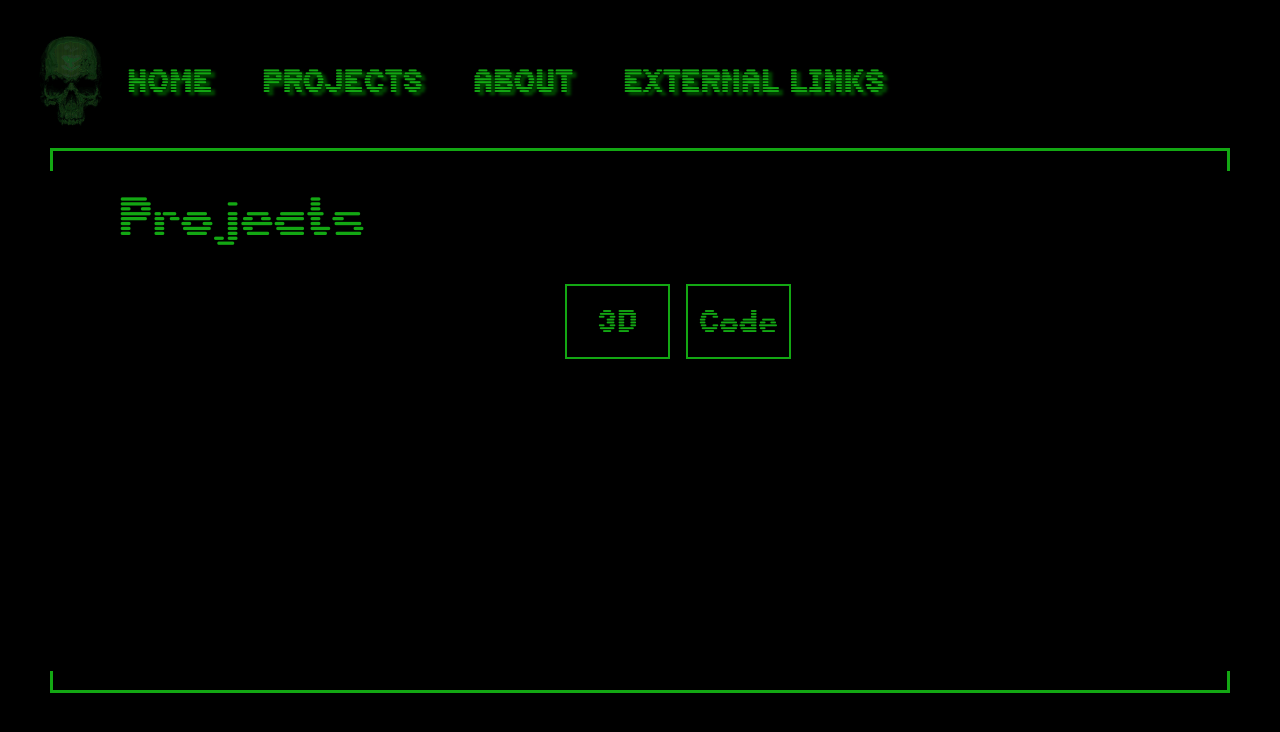
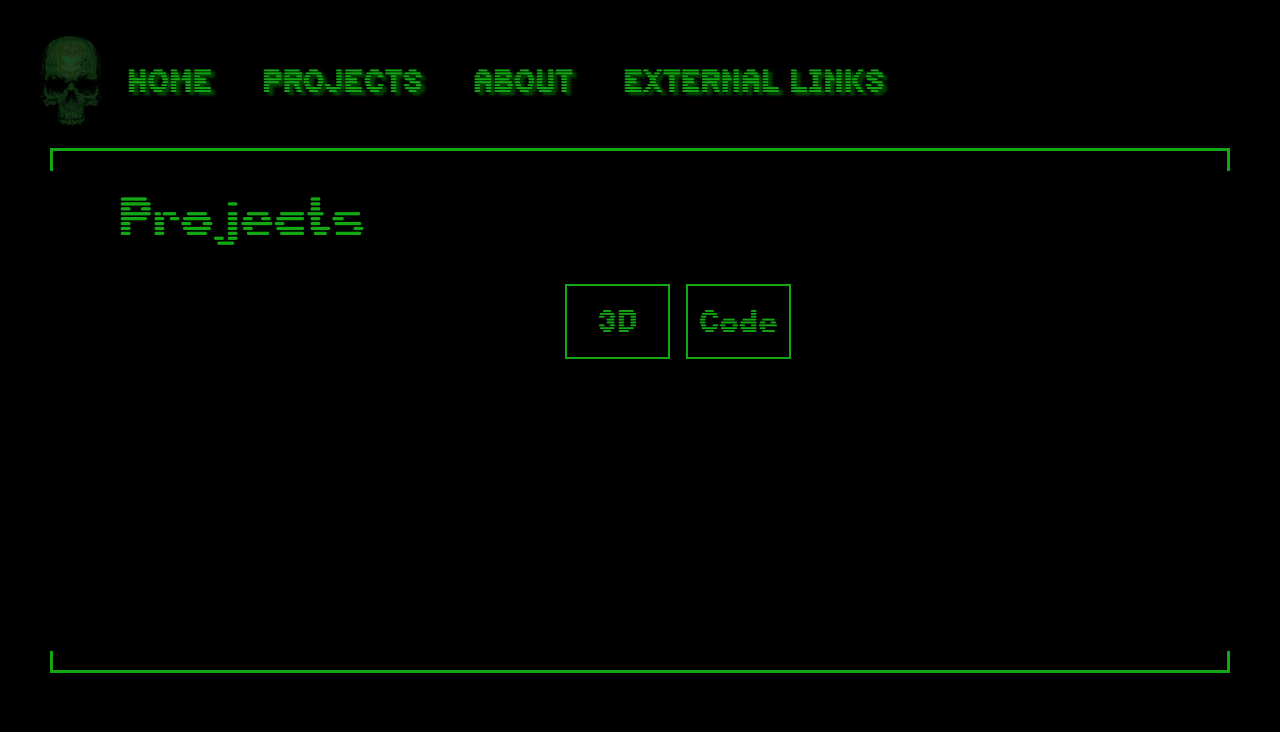
Before and after one commit to Mattprotz/Terminal, a React (Create React App) app: page /projects in a window 1280 px wide. Shown: the top 732 px of the page. Built offline with nearby package versions, Linux system fonts and the light colour scheme; a web font is replaced by a local one.

Commit message:
another css update

```diff
--- a/src/App.css
+++ b/src/App.css
@@ -63,14 +63,14 @@ body{
 .view-container{
   margin: 3px 50px auto;
   padding: 10px;
-  height: 545px;
+  height: 525px;
   border: solid 3px rgb(19, 167, 19);
 }
 
 .view-body{
   margin: 10px -20px;
   padding-left: 75px;
-  height: 500px;
+  height: 480px;
   background-color: black;
 }
 
```
